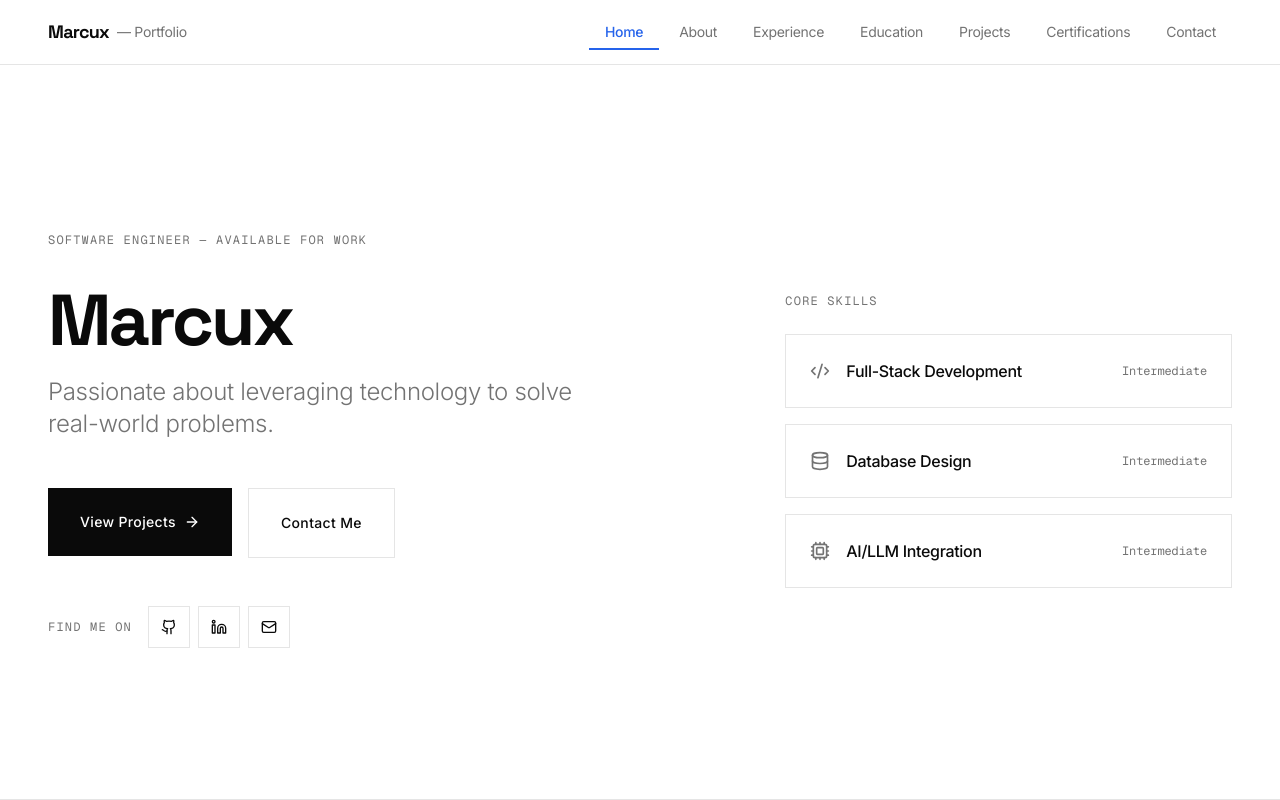
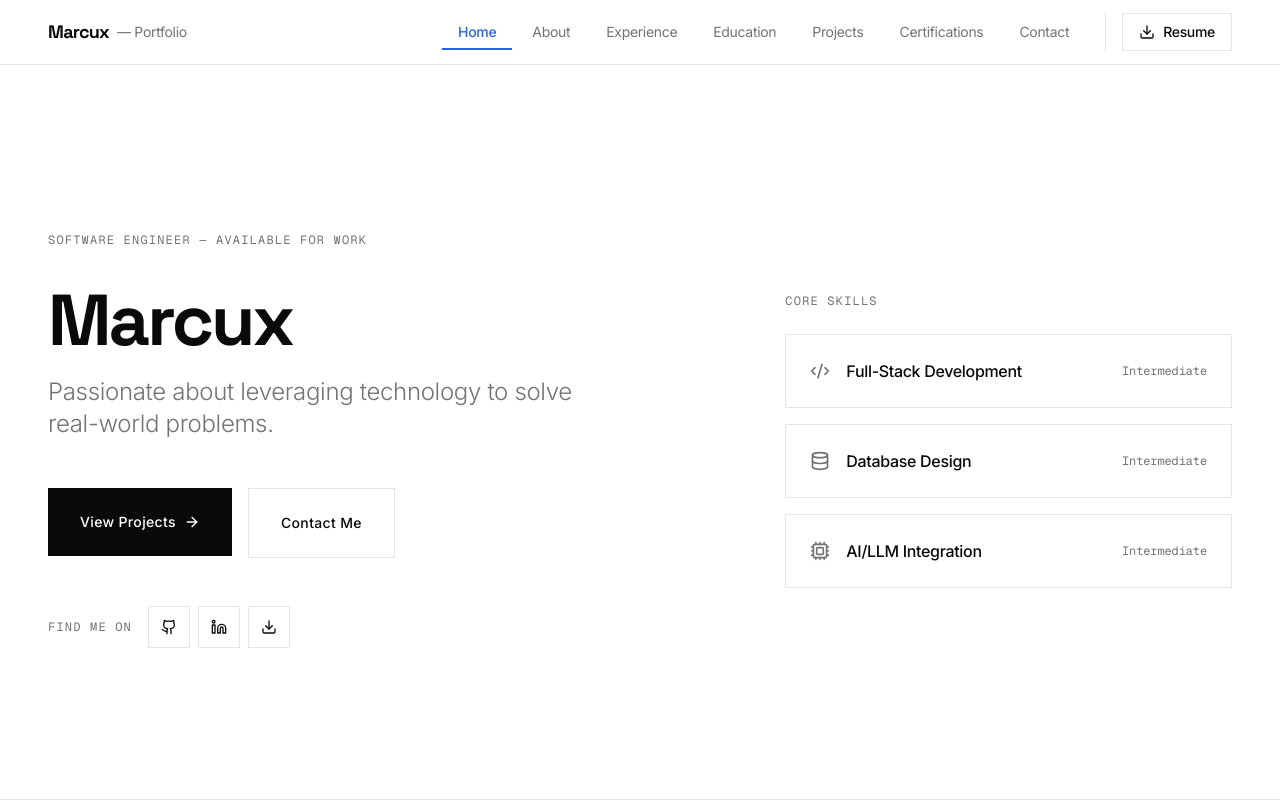
Before and after one commit to MarcuxOng/MarcuxOng_Website, a Next.js app: page / in a window 1280 px wide. Shown: the top 800 px of the page. Built offline with nearby package versions, Linux system fonts and the light colour scheme.

Commit message:
add download resume

```diff
--- /dev/null
+++ b/app/api/download-resume/route.ts
@@ -0,0 +1,35 @@
+import { NextResponse } from 'next/server';
+import fs from 'fs';
+import path from 'path';
+
+export async function GET() {
+  try {
+    const filePath = path.join(process.cwd(), 'data', 'MarcuxOng_Resume.pdf');
+
+    // Check if file exists
+    if (!fs.existsSync(filePath)) {
+      return NextResponse.json(
+        { error: 'Resume file not found' },
+        { status: 404 }
+      );
+    }
+
+    // Read the file
+    const fileBuffer = fs.readFileSync(filePath);
+
+    // Return the file with appropriate headers
+    return new NextResponse(fileBuffer, {
+      headers: {
+        'Content-Type': 'application/pdf',
+        'Content-Disposition': 'attachment; filename="MarcuxOng_Resume.pdf"',
+        'Cache-Control': 'no-cache, no-store, must-revalidate',
+      },
+    });
+  } catch (error) {
+    console.error('Error downloading resume:', error);
+    return NextResponse.json(
+      { error: 'Failed to download resume' },
+      { status: 500 }
+    );
+  }
+}
--- a/app/page.tsx
+++ b/app/page.tsx
@@ -1,11 +1,11 @@
 "use client";
 
-import React from "react";
 import Link from "next/link";
 import { motion } from "framer-motion";
-import { ArrowRight, Code2, Database, Cpu, Github, Linkedin, Mail, LucideIcon } from "lucide-react";
+import { ArrowRight, Code2, Database, Cpu, Github, Linkedin, LucideIcon, Download } from "lucide-react";
 import { Button } from "@/components/ui/button";
 import { getPortfolioData } from "@/lib/utils";
+import { downloadResume } from "@/lib/download-handler";
 
 export default function Home() {
   const data = getPortfolioData();
@@ -90,12 +90,12 @@ export default function Home() {
                   >
                     <Linkedin className="w-4 h-4 text-[#0A0A0A]" />
                   </a>
-                  <a
-                    href={`mailto:${data.personal.email}`}
+                  <button
+                    onClick={downloadResume}
                     className="p-3 border border-[#E5E5E5] hover:border-[#0A0A0A] hover:bg-[#F5F5F5] transition-all duration-200"
                   >
-                    <Mail className="w-4 h-4 text-[#0A0A0A]" />
-                  </a>
+                    <Download className="w-4 h-4 text-[#0A0A0A]" />
+                  </button>
                 </div>
               </div>
             </motion.div>
--- a/components/Navigation.tsx
+++ b/components/Navigation.tsx
@@ -4,8 +4,10 @@ import { useState } from "react";
 import Link from "next/link";
 import { usePathname } from "next/navigation";
 import { motion, AnimatePresence } from "framer-motion";
-import { Menu, X } from "lucide-react";
+import { Menu, X, Download } from "lucide-react";
+import { downloadResume } from "@/lib/download-handler";
 import { cn } from "@/lib/utils";
+import { Button } from "@/components/ui/button";
 
 const navigation = [
   { name: "Home", href: "/" },
@@ -55,6 +57,16 @@ export default function Navigation() {
                   )}
                 </Link>
               ))}
+              <div className="ml-4 pl-4 border-l border-[#E5E5E5]">
+                <Button
+                  variant="outline"
+                  onClick={downloadResume}
+                  className="flex items-center gap-2 text-xs sm:text-sm px-3 sm:px-4 py-2"
+                >
+                  <Download className="w-4 h-4" />
+                  <span className="hidden sm:inline">Resume</span>
+                </Button>
+              </div>
             </div>
           </div>
 
@@ -100,6 +112,19 @@ export default function Navigation() {
                     {item.name}
                   </Link>
                 ))}
+                <div className="px-4 py-3 border-t border-[#E5E5E5]">
+                  <Button
+                    variant="outline"
+                    onClick={() => {
+                      downloadResume();
+                      setIsOpen(false);
+                    }}
+                    className="w-full flex items-center justify-center gap-2"
+                  >
+                    <Download className="w-4 h-4" />
+                    Download Resume
+                  </Button>
+                </div>
               </div>
             </motion.div>
           )}
--- /dev/null
+++ b/lib/download-handler.ts
@@ -0,0 +1,32 @@
+/**
+ * Utility function to download the resume PDF
+ */
+export const downloadResume = async () => {
+  try {
+    const response = await fetch('/api/download-resume');
+
+    if (!response.ok) {
+      throw new Error('Failed to download resume');
+    }
+
+    // Create a blob from the response
+    const blob = await response.blob();
+
+    // Create a temporary URL for the blob
+    const url = window.URL.createObjectURL(blob);
+
+    // Create a link element and trigger download
+    const link = document.createElement('a');
+    link.href = url;
+    link.download = 'MarcuxOng_Resume.pdf';
+    document.body.appendChild(link);
+    link.click();
+
+    // Clean up
+    document.body.removeChild(link);
+    window.URL.revokeObjectURL(url);
+  } catch (error) {
+    console.error('Error downloading resume:', error);
+    alert('Failed to download resume. Please try again.');
+  }
+};
```
Also changed, not shown: 1 other file (tests, documents, lock files or other folders).
